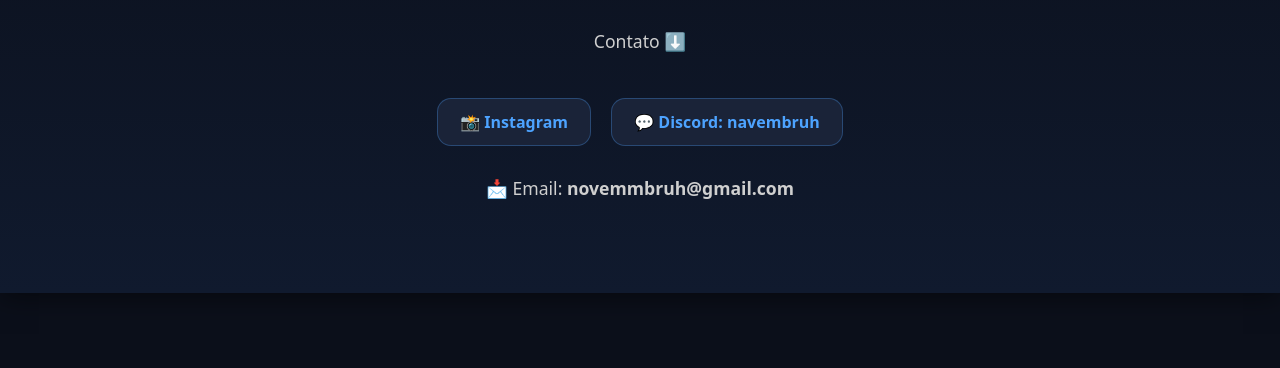
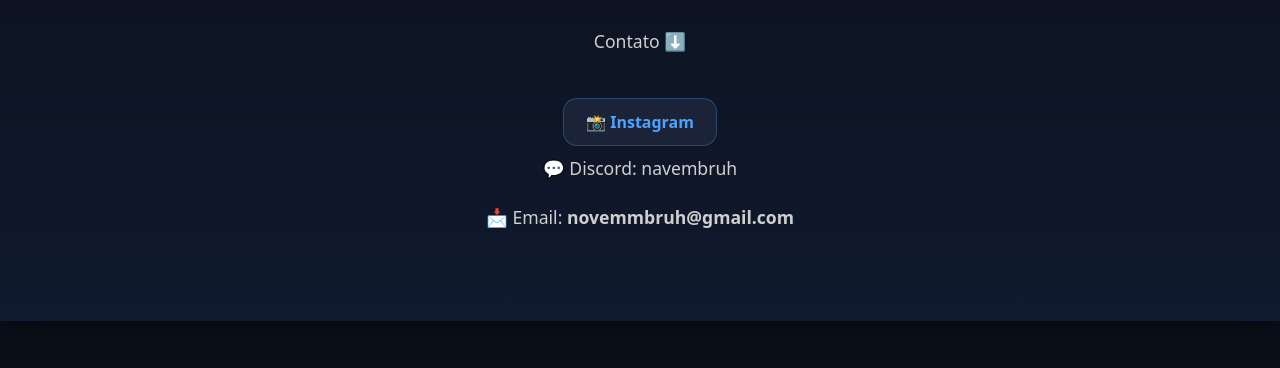
Before and after one commit to rafaelrmoura/Editor, a plain HTML site: page index.html in a window 1280 px wide. Shown: the part 220-588 px from the top of the page. Drawn offline with Linux system fonts and the light colour scheme.

Commit message:
Add files via upload

```diff
--- a/index.html
+++ b/index.html
@@ -173,7 +173,7 @@
 
   <div class="socials">
     <a href="https://instagram.com/novemmbruh" target="_blank">📸 Instagram</a>
-    <a href="#">💬 Discord: navembruh</a>
+    <p href="#">💬 Discord: navembruh</p>
   </div>
 
   <p style="margin-top:20px; color:#cfcfcf;">
```
